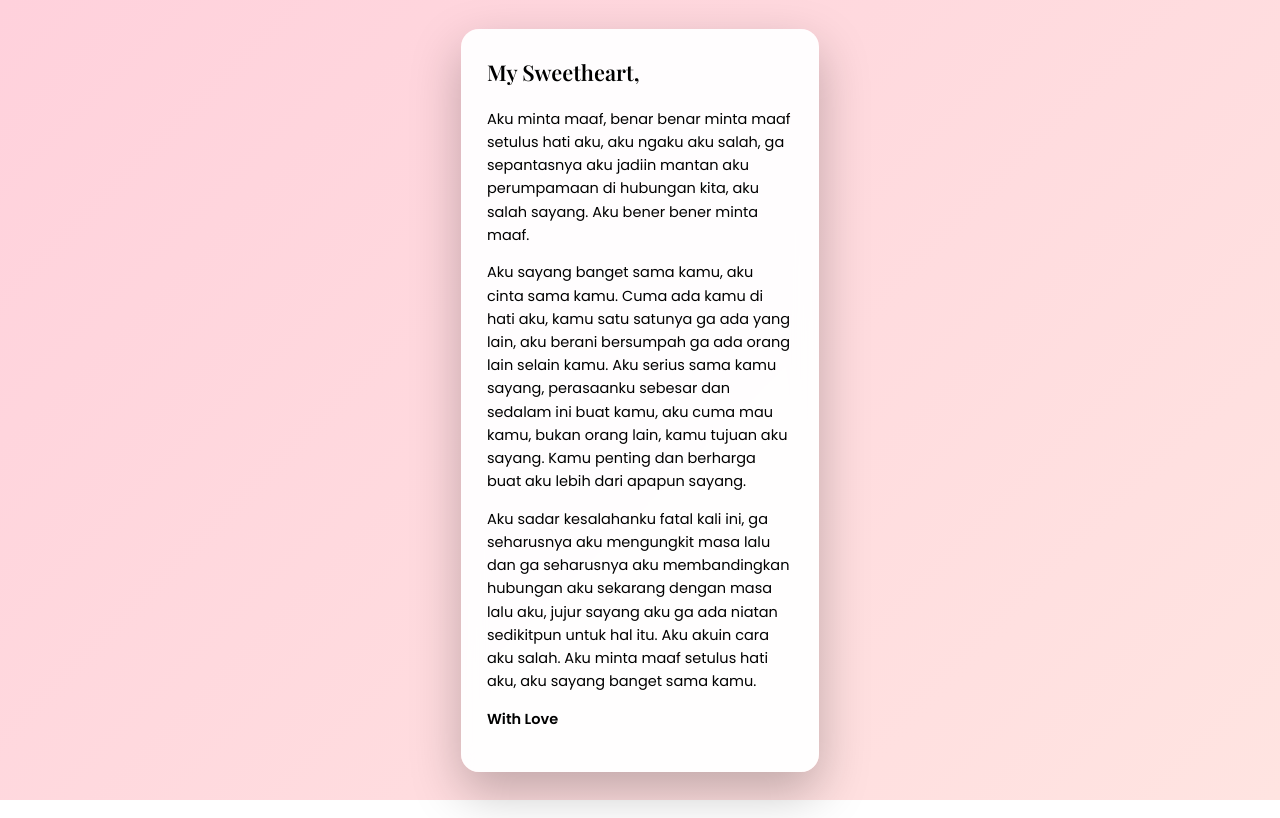
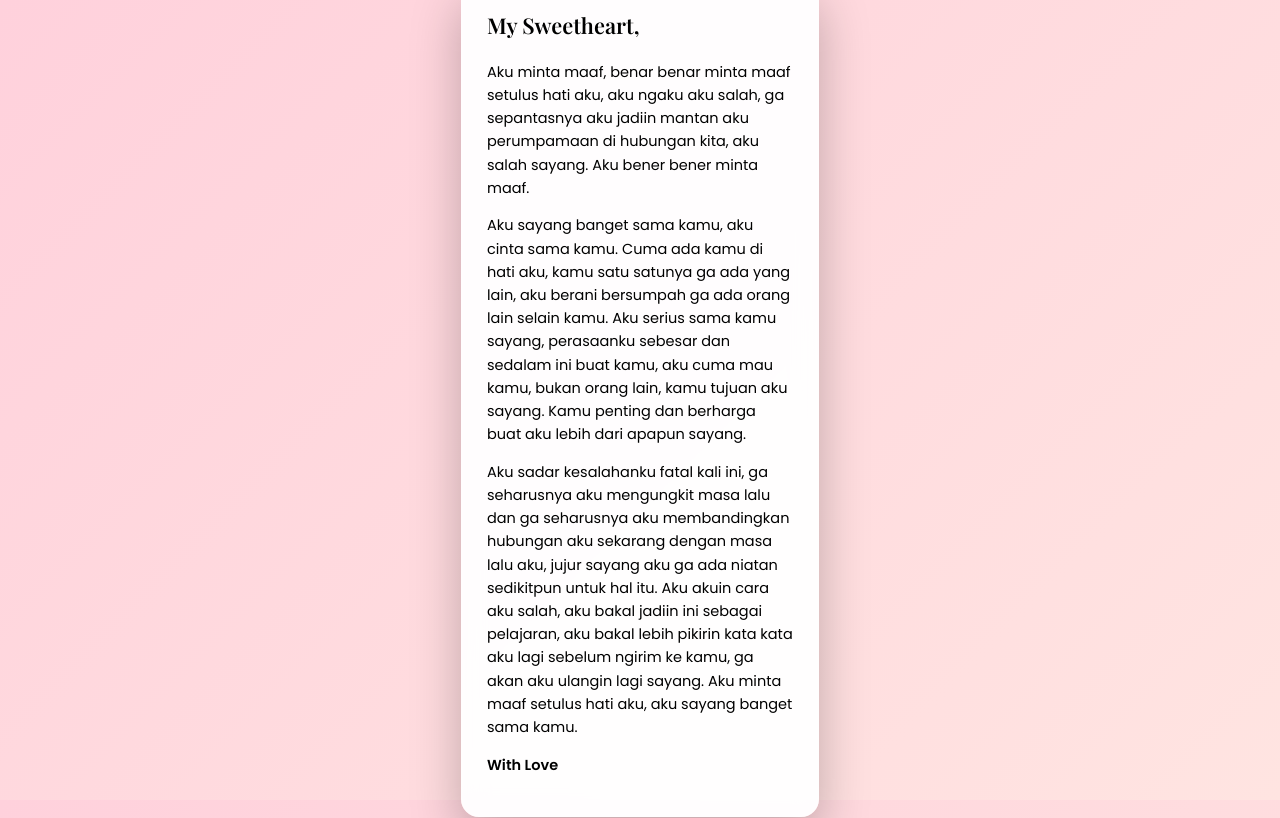
Before and after one commit to ayiiissss10/ImSoSorry, a plain HTML site: page index.html in a window 1280 px wide. Both pictures are taken after a click on the element "❤️". Drawn offline with nearby package versions, Linux system fonts and the light colour scheme.

Commit message:
Add files via upload

```diff
--- a/index.html
+++ b/index.html
@@ -108,7 +108,8 @@ body {
     </p>
     <p>
       Aku sadar kesalahanku fatal kali ini, ga seharusnya aku mengungkit masa lalu dan ga seharusnya aku membandingkan hubungan aku sekarang dengan masa lalu aku, jujur sayang aku ga ada niatan sedikitpun untuk hal itu.
-      Aku akuin cara aku salah. Aku minta maaf setulus hati aku, aku sayang banget sama kamu.
+      Aku akuin cara aku salah, aku bakal jadiin ini sebagai pelajaran, aku bakal lebih pikirin kata kata aku lagi sebelum ngirim ke kamu, ga akan aku ulangin lagi sayang.
+       Aku minta maaf setulus hati aku, aku sayang banget sama kamu.
     </p>
     <p><strong>With Love</strong></p>
   </div>
```
